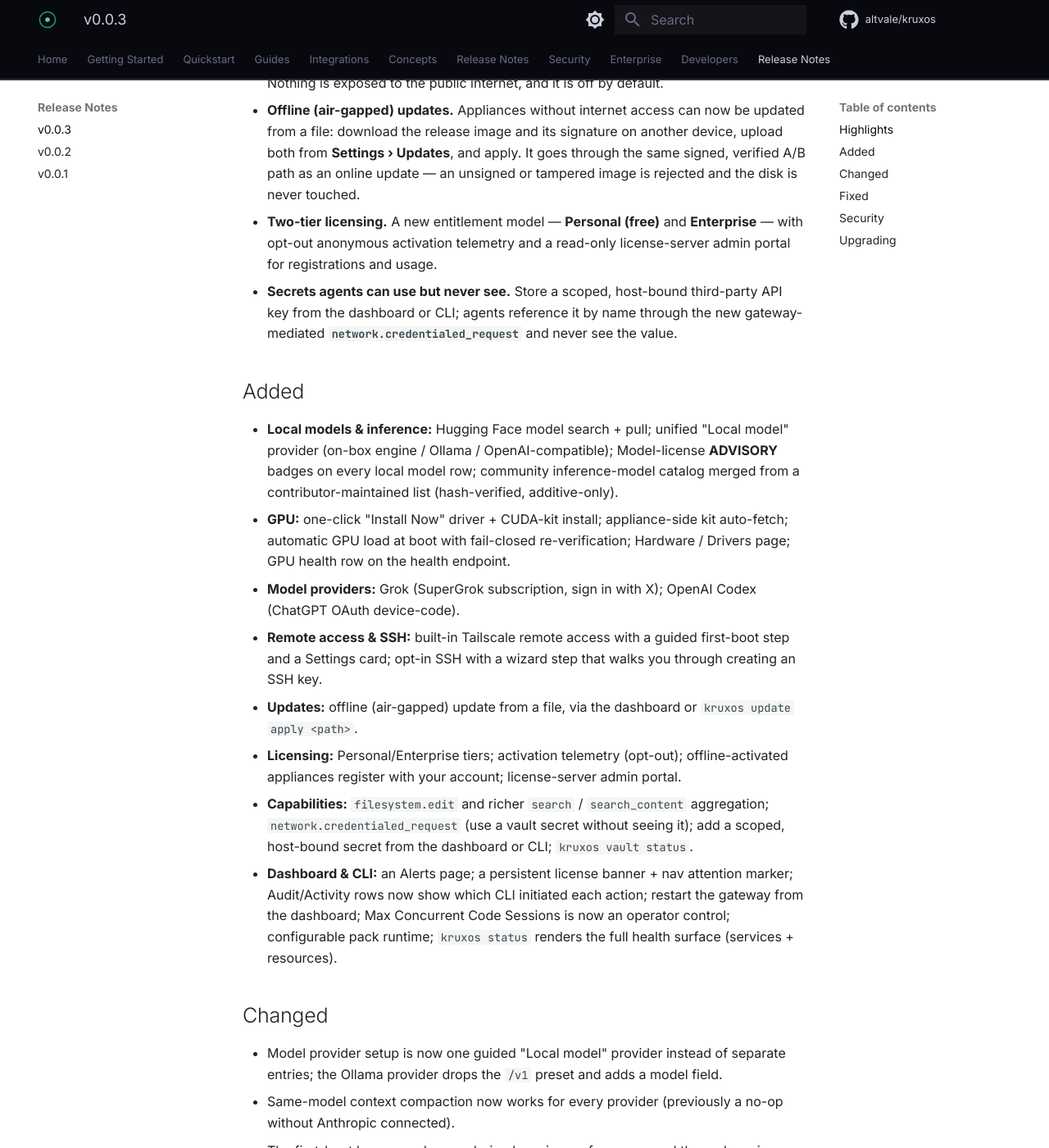
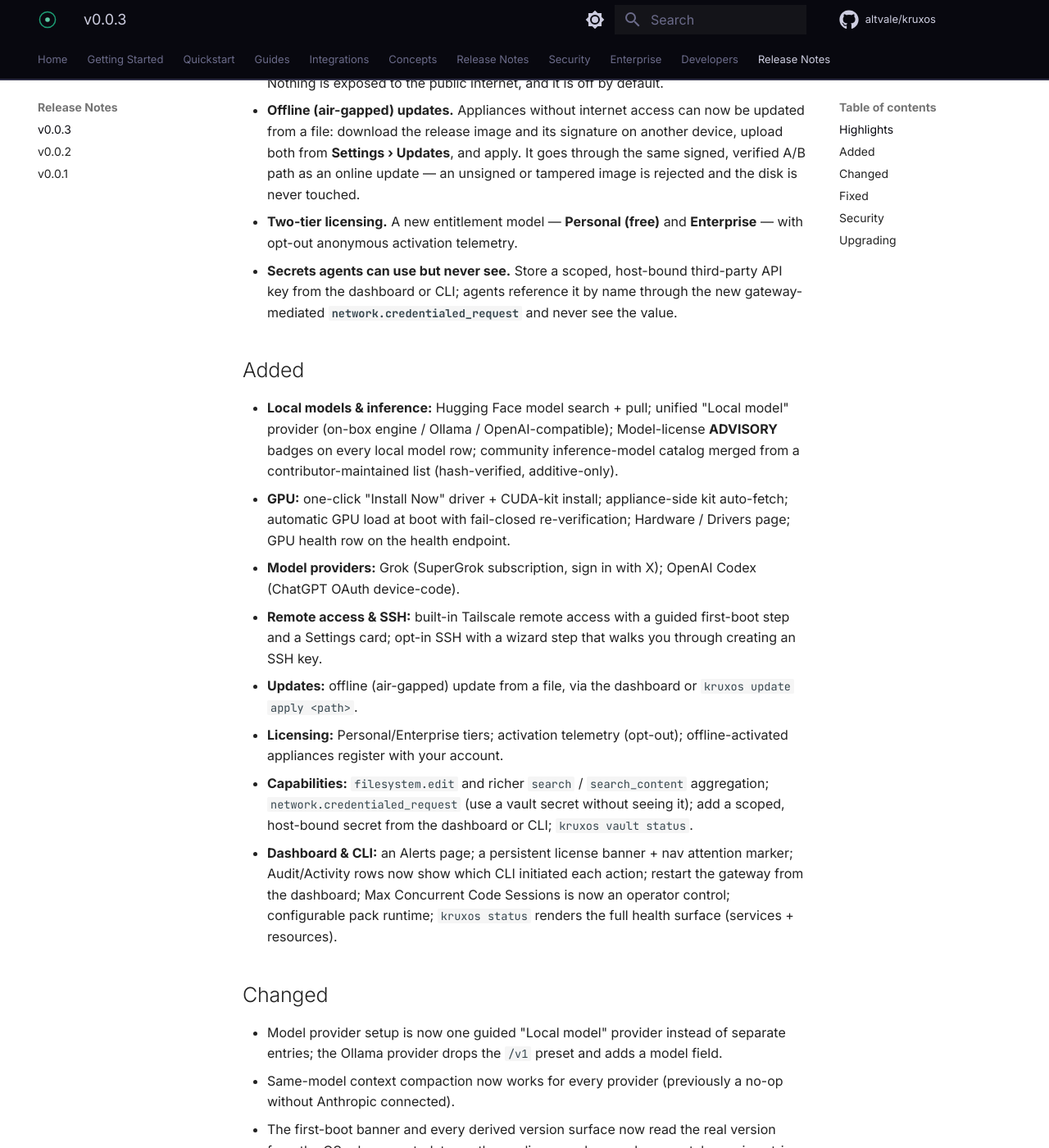
Before and after one commit to altvale/kruxos, an MkDocs documentation site: the page built from docs/public/docs/release-notes/v0.0.3.md, in a window 1280 px wide and 1400 px high, scrolled down 1184 px. Shown: the whole window at 82% size. Built offline with MkDocs 1.6.1 and Material for MkDocs 9.7.7, drawn with Linux system fonts in a browser that asks for light colours; comment, search, counter and statistics services are not loaded.

Commit message:
docs(release-notes): trim internal license-server admin-portal mention
The v0.0.3 release notes referenced a read-only license-server admin portal
for registrations and usage — that's internal vendor operations tooling, not a
user-facing feature, so it doesn't belong in the release notes. Removed from
the licensing highlight and the summary list. The opt-out anonymous activation
telemetry disclosure is kept (transparency).

```diff
--- a/docs/public/docs/release-notes/v0.0.3.md
+++ b/docs/public/docs/release-notes/v0.0.3.md
@@ -55,8 +55,7 @@
   through the same signed, verified A/B path as an online update — an unsigned
   or tampered image is rejected and the disk is never touched.
 - **Two-tier licensing.** A new entitlement model — **Personal (free)** and
-  **Enterprise** — with opt-out anonymous activation telemetry and a
-  read-only license-server admin portal for registrations and usage.
+  **Enterprise** — with opt-out anonymous activation telemetry.
 - **Secrets agents can use but never see.** Store a scoped, host-bound
   third-party API key from the dashboard or CLI; agents reference it by name
   through the new gateway-mediated **`network.credentialed_request`** and never
@@ -80,8 +79,7 @@
 - **Updates:** offline (air-gapped) update from a file, via the dashboard or
   `kruxos update apply <path>`.
 - **Licensing:** Personal/Enterprise tiers; activation telemetry (opt-out);
-  offline-activated appliances register with your account; license-server
-  admin portal.
+  offline-activated appliances register with your account.
 - **Capabilities:** `filesystem.edit` and richer `search` / `search_content`
   aggregation; `network.credentialed_request` (use a vault secret without
   seeing it); add a scoped, host-bound secret from the dashboard or CLI;
```
